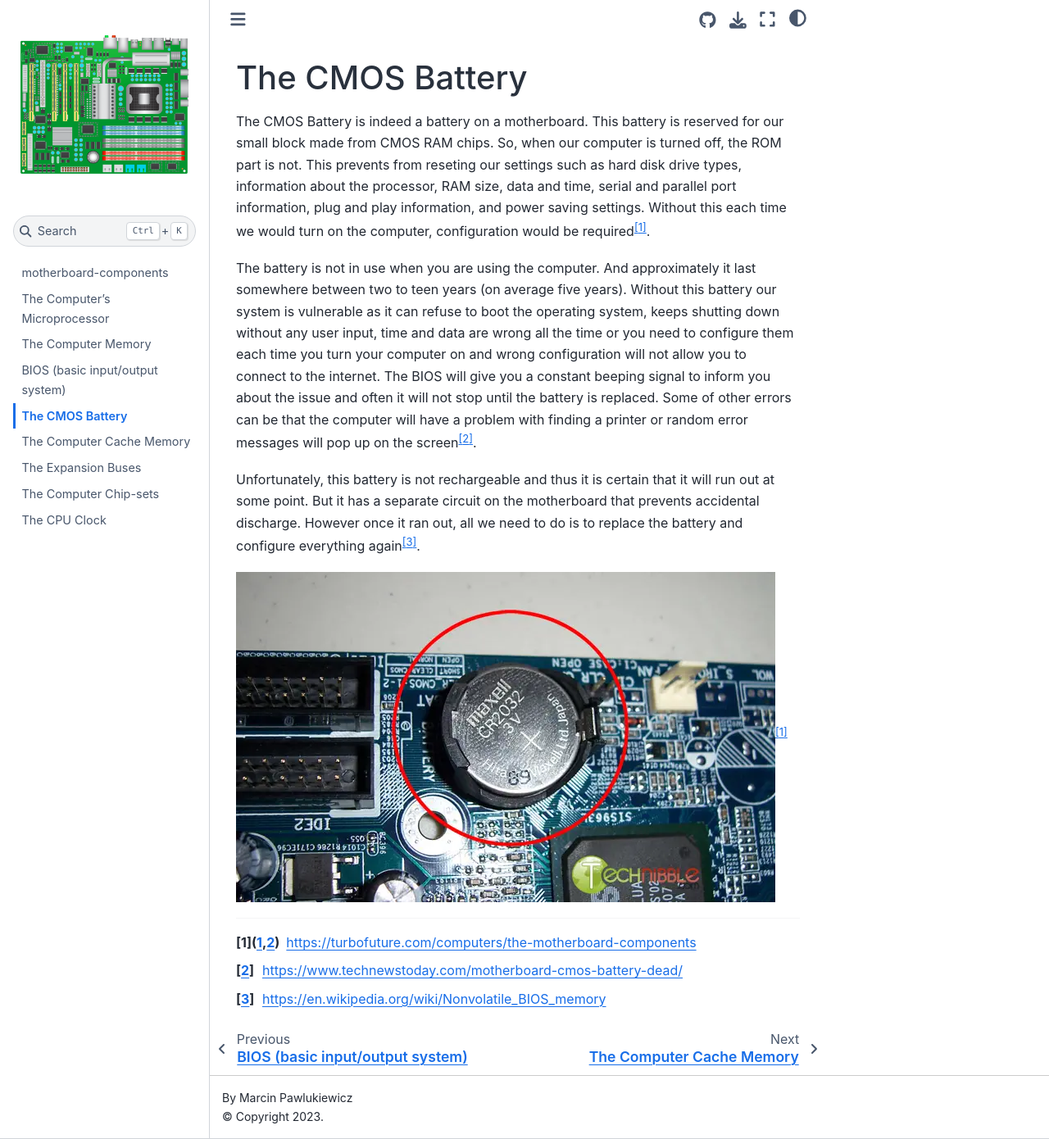
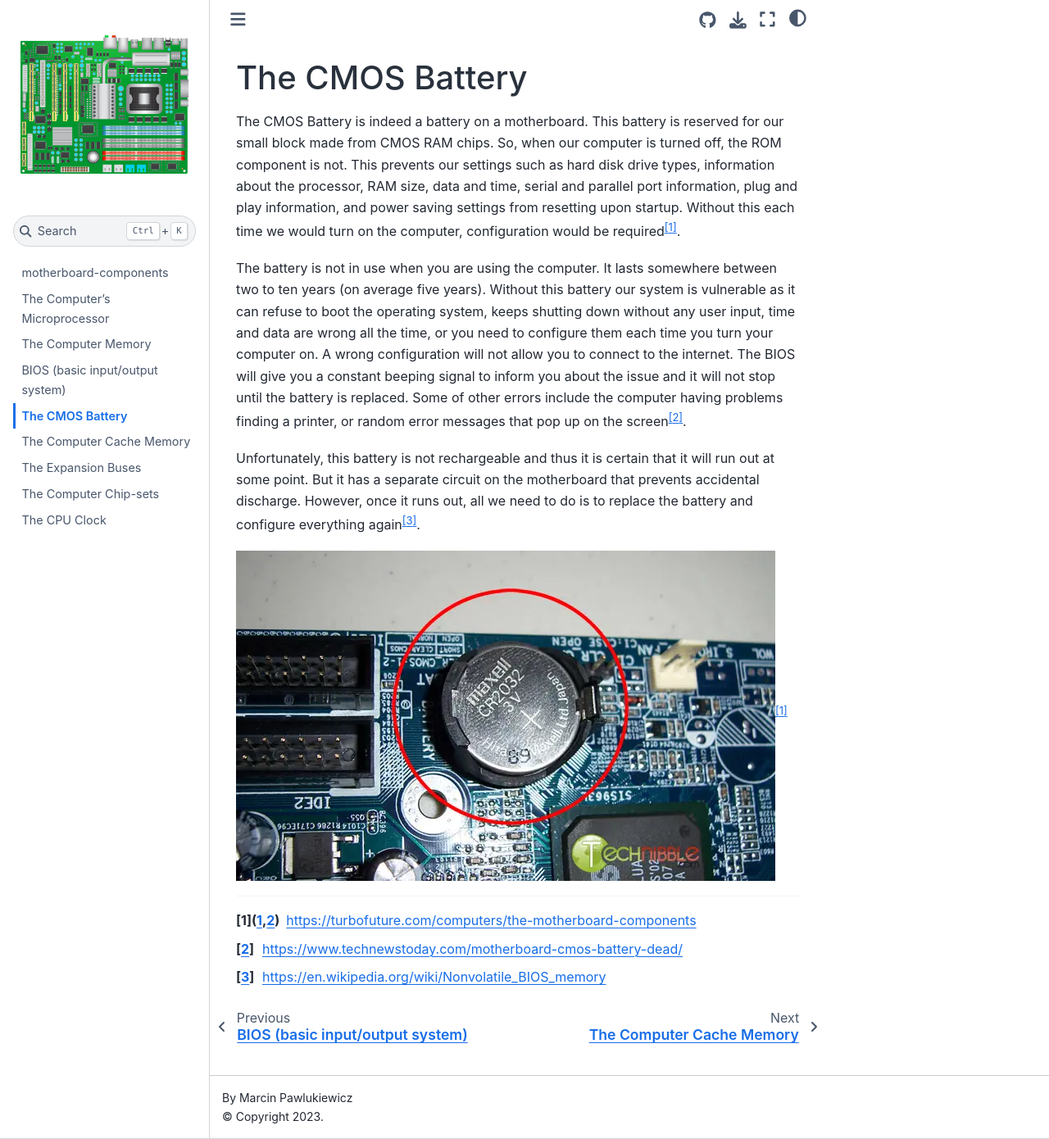
Before and after one commit to marcinpawlukiewicz/motherboard-components, a Jupyter Book: the page built from cmosbattery.md, in a window 1280 px wide and 1390 px high. Shown: the whole window at 82% size. Built offline with Jupyter Book 1.0.4 settings and Sphinx 7.4.7 and the Sphinx Book theme 1.1.4, drawn with Linux system fonts in a browser that asks for light colours.

Commit message:
Update cmosbattery.md

```diff
--- a/cmosbattery.md
+++ b/cmosbattery.md
@@ -1,9 +1,9 @@
 # The CMOS Battery
-The CMOS Battery is indeed a battery on a motherboard. This battery is reserved for our small block made from CMOS RAM chips. So, when our computer is turned off, the ROM part is not. This prevents from reseting our settings such as hard disk drive types, information about the processor, RAM size, data and time, serial and parallel port information, plug and play information, and power saving settings. Without this each time we would turn on the computer, configuration would be required[^1].
+The CMOS Battery is indeed a battery on a motherboard. This battery is reserved for our small block made from CMOS RAM chips. So, when our computer is turned off, the ROM component is not. This prevents our settings such as hard disk drive types, information about the processor, RAM size, data and time, serial and parallel port information, plug and play information, and power saving settings from resetting upon startup. Without this each time we would turn on the computer, configuration would be required[^1].
 
-The battery is not in use when you are using the computer. And approximately it last somewhere between two to teen years (on average five years). Without this battery our system is vulnerable as it can refuse to boot the operating system, keeps shutting down without any user input, time and data are wrong all the time or you need to configure them each time you turn your computer on and wrong configuration will not allow you to connect to the internet. The BIOS will give you a constant beeping signal to inform you about the issue and often it will not stop until the battery is replaced. Some of other errors can be that the computer will have a problem with finding a printer or random error messages will pop up on the screen[^2].
+The battery is not in use when you are using the computer. It lasts somewhere between two to ten years (on average five years). Without this battery our system is vulnerable as it can refuse to boot the operating system, keeps shutting down without any user input, time and data are wrong all the time, or you need to configure them each time you turn your computer on. A wrong configuration will not allow you to connect to the internet. The BIOS will give you a constant beeping signal to inform you about the issue and it will not stop until the battery is replaced. Some of other errors include the computer having problems finding a printer, or random error messages that pop up on the screen[^2].
 
-Unfortunately, this battery is not rechargeable and thus it is certain that it will run out at some point. But it has a separate circuit on the motherboard that prevents accidental discharge. However once it ran out, all we need to do is to replace the battery and configure everything again[^3].
+Unfortunately, this battery is not rechargeable and thus it is certain that it will run out at some point. But it has a separate circuit on the motherboard that prevents accidental discharge. However, once it runs out, all we need to do is to replace the battery and configure everything again[^3].
 
 ![](images/cmos.png)[^1]
 
```
